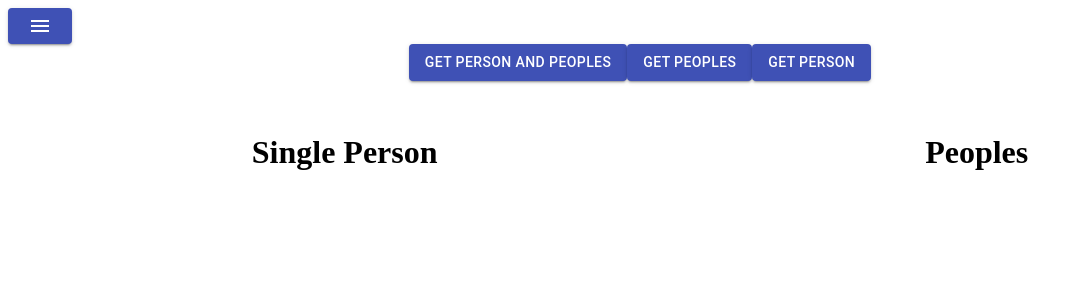
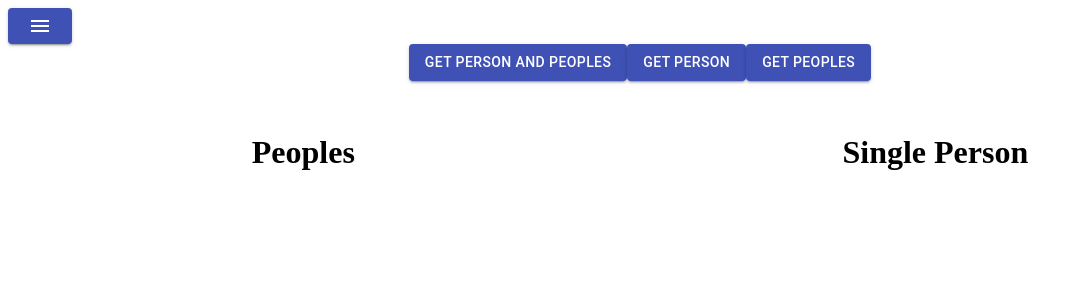
Before and after one commit to MikitaHalaburda/myblog, a React (Create React App) app: page / in a window 1280 px wide. Shown: the top 300 px of the page, without its empty margins (0-1084 px from the left). Built offline with nearby package versions, Linux system fonts and the light colour scheme.

Commit message:
[9] refactored home component

```diff
--- /dev/null
+++ b/src/resources/components/Home/features/ActionButtons.js
@@ -0,0 +1,12 @@
+import React from "react";
+import { BaseButton } from "../../../../shared-components/Buttons";
+
+const ActionButtons = ({ actionButtons }) => (
+  <div>
+    {actionButtons.map(({ callback, text }) => (
+      <BaseButton key={text} onClick={callback} text={text} />
+    ))}
+  </div>
+);
+
+export default ActionButtons;
--- /dev/null
+++ b/src/resources/components/Home/features/HomeContentSlice.js
@@ -0,0 +1,11 @@
+import React, { memo } from "react";
+import CircularProgress from "@material-ui/core/CircularProgress";
+
+const HomeContentSlice = ({ title, render, loading }) => (
+  <div>
+    <h1>{title}</h1>
+    {loading ? <CircularProgress /> : render()}
+  </div>
+);
+
+export default memo(HomeContentSlice);
--- a/src/resources/components/Home/index.js
+++ b/src/resources/components/Home/index.js
@@ -1,40 +1,38 @@
-import React from "react";
-import { BaseButton } from "../../../shared-components/Buttons";
-import CircularProgress from "@material-ui/core/CircularProgress";
+import React, { useCallback } from "react";
 import { HomeContentWrapper } from "./style";
+import HomeContentSlice from "./features/HomeContentSlice";
+import ActionButtons from "./features/ActionButtons";
 
 const HomeComponent = ({
-  handleClick,
   starWarsPeoples,
   singlePerson,
-  handleGetPerson,
-  handleGetPeoples,
+  buttonsAction,
   ...props
 }) => (
   <div>
-    <BaseButton onClick={handleClick} text="Get person and peoples" />
-    <BaseButton onClick={handleGetPeoples} text="Get peoples" />
-    <BaseButton onClick={handleGetPerson} text="Get person" />
+    <ActionButtons actionButtons={buttonsAction} />
     <HomeContentWrapper>
-      <div>
-        <h1>Single Person</h1>
-
-        {singlePerson.loading ? (
-          <CircularProgress />
-        ) : (
-          <p>{singlePerson.person.name}</p>
+      <HomeContentSlice
+        title="Peoples"
+        loading={starWarsPeoples.loading}
+        render={useCallback(
+          () =>
+            starWarsPeoples.peoples.map(item => (
+              <p key={item.name}>{item.name}</p>
+            )),
+          [starWarsPeoples.peoples]
         )}
-      </div>
-      <div>
-        <h1>Peoples</h1>
-        {starWarsPeoples.loading ? (
-          <CircularProgress />
-        ) : (
-          starWarsPeoples.peoples.map(item => (
-            <p key={item.name}>{item.name}</p>
-          ))
+      />
+      <HomeContentSlice
+        title="Single Person"
+        loading={singlePerson.loading}
+        render={useCallback(
+          () => (
+            <p>{singlePerson.person.name}</p>
+          ),
+          [singlePerson.person.name]
         )}
-      </div>
+      />
     </HomeContentWrapper>
   </div>
 );
--- a/src/resources/containers/Home/index.js
+++ b/src/resources/containers/Home/index.js
@@ -4,7 +4,19 @@ import HomeComponent from "../../components/Home/index";
 import { sendRequestAction, getPerson } from "../../../redux/actions/index";
 import getPersonSelector from "../../../redux/selectors";
 
-const HomeContainer = props => <HomeComponent {...props} />;
+const HomeContainer = ({
+  handleClick,
+  handleGetPerson,
+  handleGetPeoples,
+  ...props
+}) => {
+  const buttonsAction = [
+    { text: "Get person and peoples", callback: handleClick },
+    { text: "Get person", callback: handleGetPerson },
+    { text: "Get peoples", callback: handleGetPeoples }
+  ];
+  return <HomeComponent {...props} buttonsAction={buttonsAction} />;
+};
 
 const getStarWars = state => {
   console.log("Computing star wars peoples");
```
